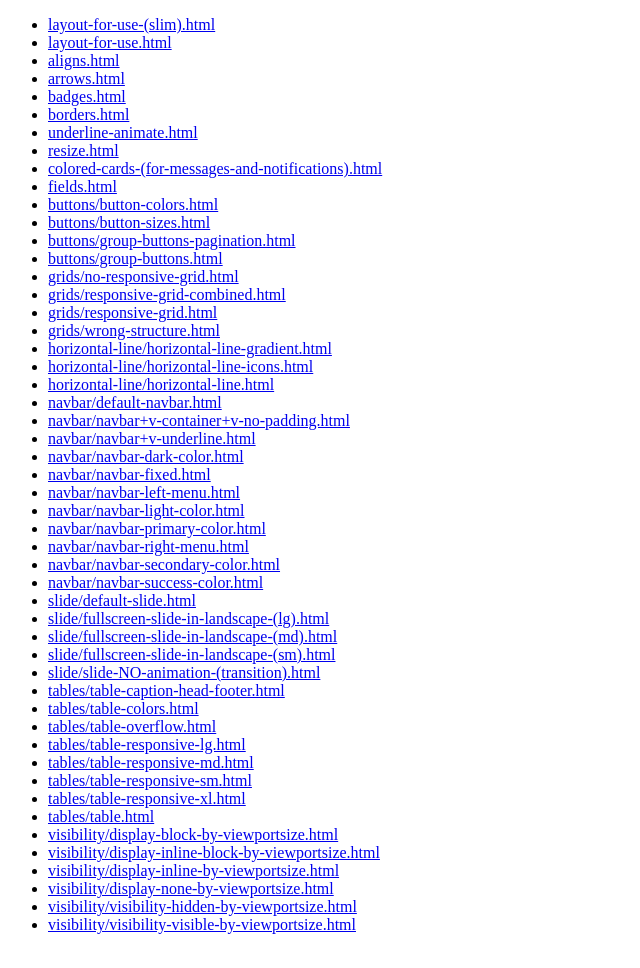
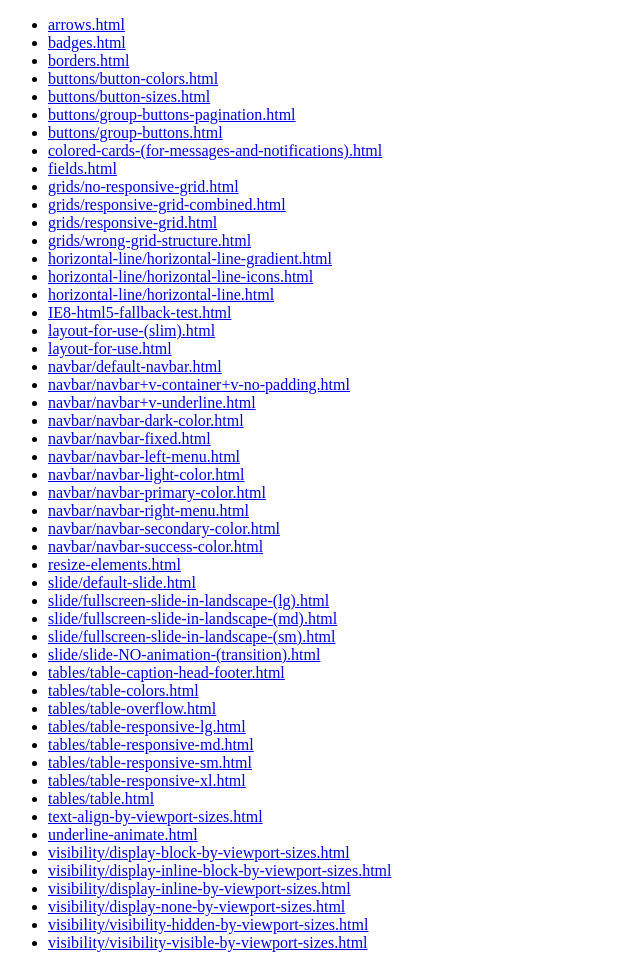
Before and after one commit to victory-css/victory-css.github.io, a plain HTML site: page index.html in a window 1280 px wide. Shown: the whole page, without its empty margins (0-640 px from the left). Drawn offline with Linux system fonts and the light colour scheme.

Commit message:
Update index.html

```diff
--- a/index.html
+++ b/index.html
@@ -5,27 +5,25 @@
 </head>
 <body>
 <ul>
-	<li><a href="victory.css/examples/layout-for-use-(slim).html">layout-for-use-(slim).html</a></li>
-	<li><a href="victory.css/examples/layout-for-use.html">layout-for-use.html</a></li>
-	<li><a href="victory.css/examples/aligns.html">aligns.html</a></li>
 <li><a href="victory.css/examples/arrows.html">arrows.html</a></li>
 <li><a href="victory.css/examples/badges.html">badges.html</a></li>
 <li><a href="victory.css/examples/borders.html">borders.html</a></li>
-	<li><a href="victory.css/examples/underline-animate.html">underline-animate.html</a></li>
-	<li><a href="victory.css/examples/resize.html">resize.html</a></li>
-	<li><a href="victory.css/examples/colored-cards-(for-messages-and-notifications).html">colored-cards-(for-messages-and-notifications).html</a></li>
-	<li><a href="victory.css/examples/fields.html">fields.html</a></li>
 <li><a href="victory.css/examples/buttons/button-colors.html">buttons/button-colors.html</a></li>
 <li><a href="victory.css/examples/buttons/button-sizes.html">buttons/button-sizes.html</a></li>
 <li><a href="victory.css/examples/buttons/group-buttons-pagination.html">buttons/group-buttons-pagination.html</a></li>
 <li><a href="victory.css/examples/buttons/group-buttons.html">buttons/group-buttons.html</a></li>
+<li><a href="victory.css/examples/colored-cards-(for-messages-and-notifications).html">colored-cards-(for-messages-and-notifications).html</a></li>
+<li><a href="victory.css/examples/fields.html">fields.html</a></li>
 <li><a href="victory.css/examples/grids/no-responsive-grid.html">grids/no-responsive-grid.html</a></li>
 <li><a href="victory.css/examples/grids/responsive-grid-combined.html">grids/responsive-grid-combined.html</a></li>
 <li><a href="victory.css/examples/grids/responsive-grid.html">grids/responsive-grid.html</a></li>
-	<li><a href="victory.css/examples/grids/wrong-structure.html">grids/wrong-structure.html</a></li>
+<li><a href="victory.css/examples/grids/wrong-grid-structure.html">grids/wrong-grid-structure.html</a></li>
 <li><a href="victory.css/examples/horizontal-line/horizontal-line-gradient.html">horizontal-line/horizontal-line-gradient.html</a></li>
 <li><a href="victory.css/examples/horizontal-line/horizontal-line-icons.html">horizontal-line/horizontal-line-icons.html</a></li>
 <li><a href="victory.css/examples/horizontal-line/horizontal-line.html">horizontal-line/horizontal-line.html</a></li>
+<li><a href="victory.css/examples/IE8-html5-fallback-test.html">IE8-html5-fallback-test.html</a></li>
+<li><a href="victory.css/examples/layout-for-use-(slim).html">layout-for-use-(slim).html</a></li>
+<li><a href="victory.css/examples/layout-for-use.html">layout-for-use.html</a></li>
 <li><a href="victory.css/examples/navbar/default-navbar.html">navbar/default-navbar.html</a></li>
 <li><a href="victory.css/examples/navbar/navbar+v-container+v-no-padding.html">navbar/navbar+v-container+v-no-padding.html</a></li>
 <li><a href="victory.css/examples/navbar/navbar+v-underline.html">navbar/navbar+v-underline.html</a></li>
@@ -37,6 +35,7 @@
 <li><a href="victory.css/examples/navbar/navbar-right-menu.html">navbar/navbar-right-menu.html</a></li>
 <li><a href="victory.css/examples/navbar/navbar-secondary-color.html">navbar/navbar-secondary-color.html</a></li>
 <li><a href="victory.css/examples/navbar/navbar-success-color.html">navbar/navbar-success-color.html</a></li>
+<li><a href="victory.css/examples/resize-elements.html">resize-elements.html</a></li>
 <li><a href="victory.css/examples/slide/default-slide.html">slide/default-slide.html</a></li>
 <li><a href="victory.css/examples/slide/fullscreen-slide-in-landscape-(lg).html">slide/fullscreen-slide-in-landscape-(lg).html</a></li>
 <li><a href="victory.css/examples/slide/fullscreen-slide-in-landscape-(md).html">slide/fullscreen-slide-in-landscape-(md).html</a></li>
@@ -50,12 +49,13 @@
 <li><a href="victory.css/examples/tables/table-responsive-sm.html">tables/table-responsive-sm.html</a></li>
 <li><a href="victory.css/examples/tables/table-responsive-xl.html">tables/table-responsive-xl.html</a></li>
 <li><a href="victory.css/examples/tables/table.html">tables/table.html</a></li>
-	<li><a href="victory.css/examples/visibility/display-block-by-viewportsize.html">visibility/display-block-by-viewportsize.html</a></li>
-	<li><a href="victory.css/examples/visibility/display-inline-block-by-viewportsize.html">visibility/display-inline-block-by-viewportsize.html</a></li>
-	<li><a href="victory.css/examples/visibility/display-inline-by-viewportsize.html">visibility/display-inline-by-viewportsize.html</a></li>
-	<li><a href="victory.css/examples/visibility/display-none-by-viewportsize.html">visibility/display-none-by-viewportsize.html</a></li>
-	<li><a href="victory.css/examples/visibility/visibility-hidden-by-viewportsize.html">visibility/visibility-hidden-by-viewportsize.html</a></li>
-	<li><a href="victory.css/examples/visibility/visibility-visible-by-viewportsize.html">visibility/visibility-visible-by-viewportsize.html</a></li>
+<li><a href="victory.css/examples/text-align-by-viewport-sizes.html">text-align-by-viewport-sizes.html</a></li>
+<li><a href="victory.css/examples/underline-animate.html">underline-animate.html</a></li>
+<li><a href="victory.css/examples/visibility/display-block-by-viewport-sizes.html">visibility/display-block-by-viewport-sizes.html</a></li>
+<li><a href="victory.css/examples/visibility/display-inline-block-by-viewport-sizes.html">visibility/display-inline-block-by-viewport-sizes.html</a></li>
+<li><a href="victory.css/examples/visibility/display-inline-by-viewport-sizes.html">visibility/display-inline-by-viewport-sizes.html</a></li>
+<li><a href="victory.css/examples/visibility/display-none-by-viewport-sizes.html">visibility/display-none-by-viewport-sizes.html</a></li>
+<li><a href="victory.css/examples/visibility/visibility-hidden-by-viewport-sizes.html">visibility/visibility-hidden-by-viewport-sizes.html</a></li>
+<li><a href="victory.css/examples/visibility/visibility-visible-by-viewport-sizes.html">visibility/visibility-visible-by-viewport-sizes.html</a></li>
 </ul>
-</body>
 </html>
```
Lines whose indentation alone changed are shown as unchanged.
